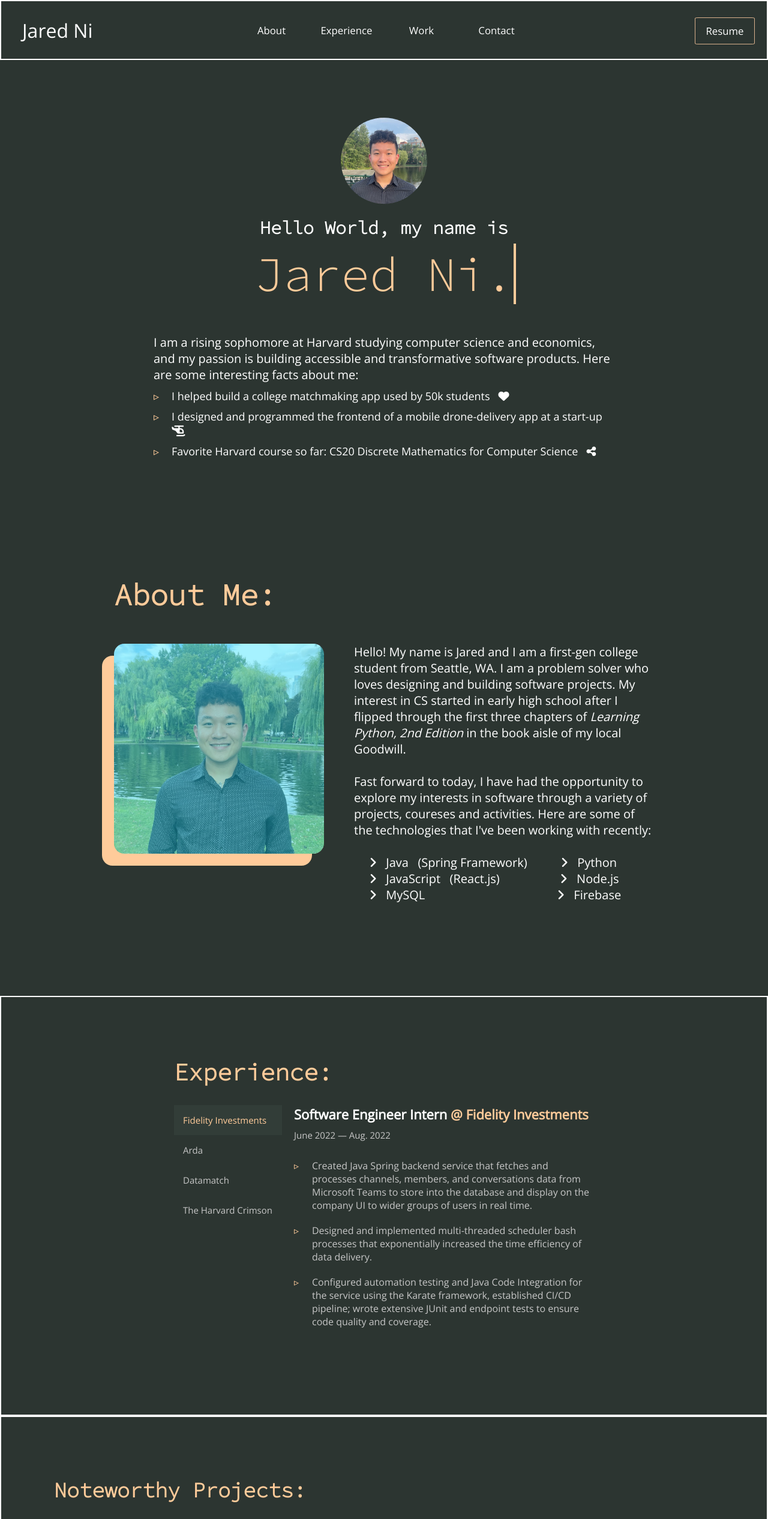
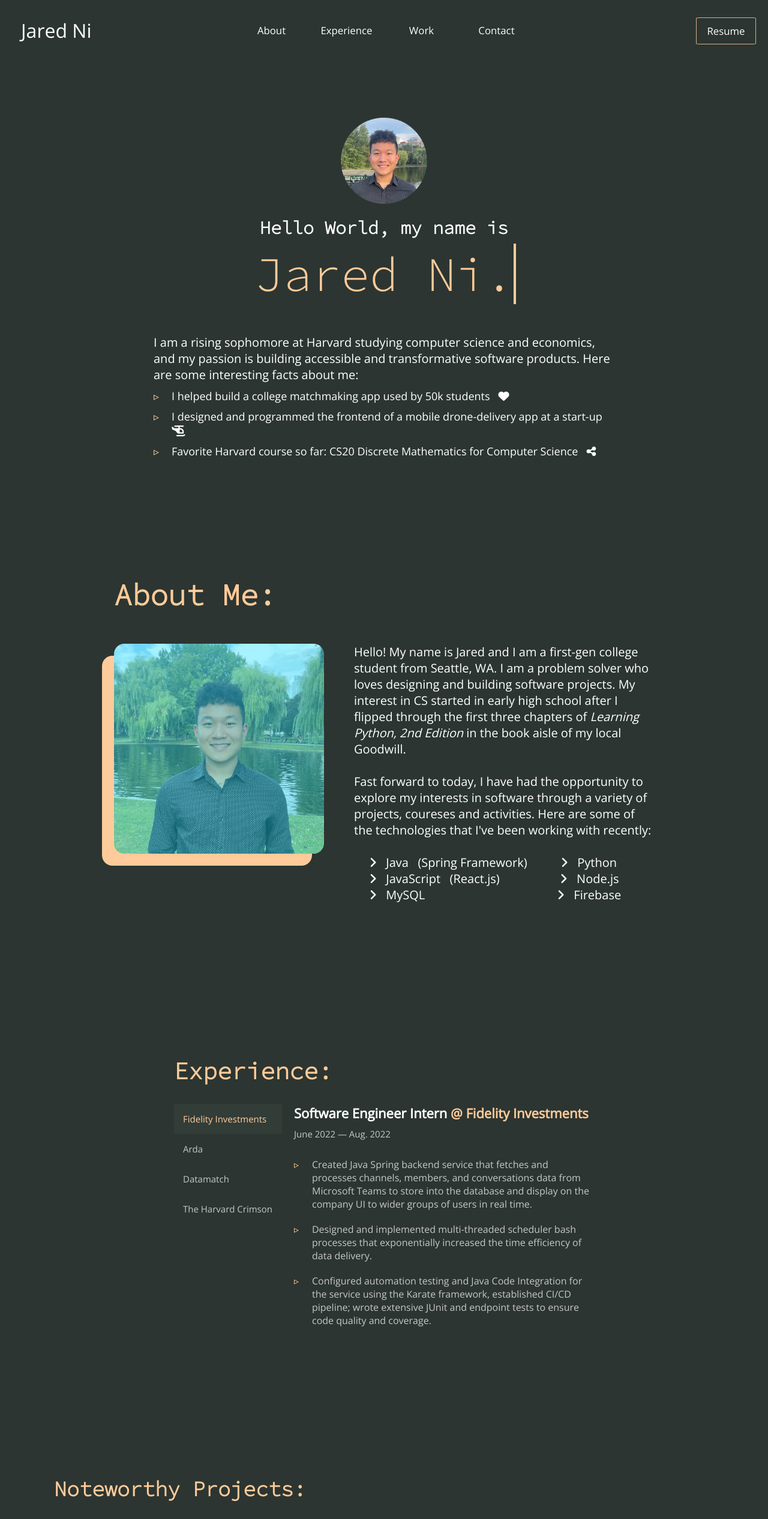
Before and after one commit to jared-ni/personal-website, a React (Create React App) app: page / in a window 1280 px wide. Shown: the top 2532 px of the page at 60% size. Built offline with nearby package versions, Linux system fonts and the light colour scheme.

Commit message:
remove debug border

```diff
--- a/src/components/Contact.css
+++ b/src/components/Contact.css
@@ -8,7 +8,6 @@
     background-color: #2c3531;
     object-fit: contain;
     z-index: 1000;
-    border: 2px solid #fff;
   }
 
   .contact-center-container {
--- a/src/components/Credit.css
+++ b/src/components/Credit.css
@@ -7,7 +7,6 @@
     background-color: #2c3531;
     object-fit: contain;
     z-index: 1000;
-    border: 2px solid white;
   }
 
   .credit-center-container {
--- a/src/components/Experience.css
+++ b/src/components/Experience.css
@@ -8,7 +8,6 @@
     background-color: #2c3531;
     object-fit: contain;
     z-index: 1000;
-    border: 2px solid white;
   }
 
   .experience-center-container {
--- a/src/components/Navbar.css
+++ b/src/components/Navbar.css
@@ -14,7 +14,6 @@
     position: sticky;
     visibility: visible;
     transition: all 0.2s;
-    border: 2px solid white;
   }
 
   .hide {
--- a/src/components/Project.css
+++ b/src/components/Project.css
@@ -8,7 +8,6 @@
     background-color: #2c3531;
     object-fit: contain;
     z-index: 1000;
-    border: 2px solid white;
   }
 
   .project-center-container {
```
